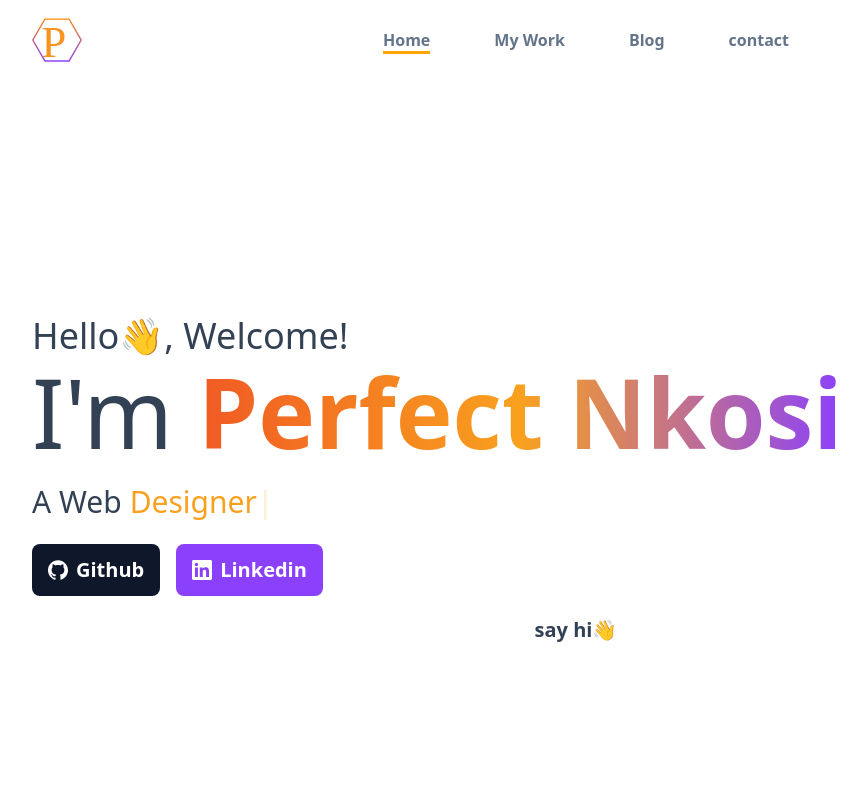
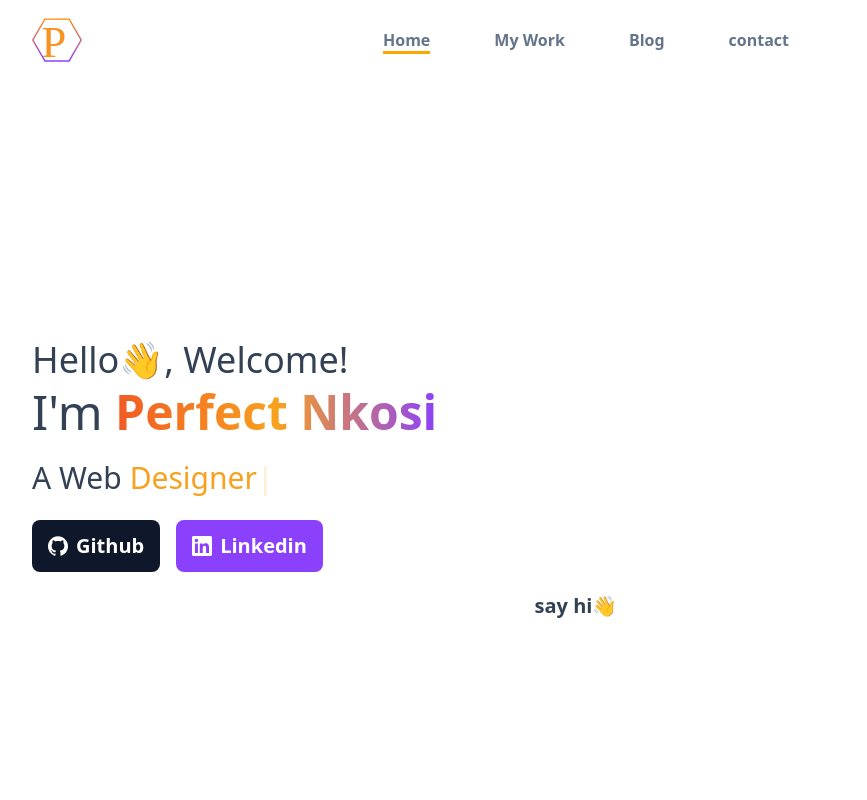
Before and after one commit to PNkosi/portfolio, a React (Vite) app: page / in a window 1280 px wide. Shown: the top 800 px of the page, without its empty margins (64-931 px from the left). Built offline with nearby package versions, Linux system fonts and the light colour scheme.

Commit message:
Update Hero.jsx

```diff
--- a/src/components/Hero.jsx
+++ b/src/components/Hero.jsx
@@ -6,7 +6,7 @@ const Hero = () => {
   return (
     <section className="flex flex-col justify-center p-container h-[70vh] lg:h-screen text-slate-700">
       <h2 className="text-4xl">Hello👋, Welcome!</h2>
-      <h1 className="text-5xl md:text-8xl pt-2 pb-6">I'm <span className="font-bold text-transparent bg-clip-text bg-gradient-to-r from-[#f15a24] via-orange to-purple">Perfect Nkosi</span></h1>
+      <h1 className="text-3xl md:text-5xl pt-2 pb-6">I'm <span className="font-bold text-transparent bg-clip-text bg-gradient-to-r from-[#f15a24] via-orange to-purple">Perfect Nkosi</span></h1>
       <div className="flex ">
         <p className="text-2xl md:text-3xl">A Web </p>
 
```
